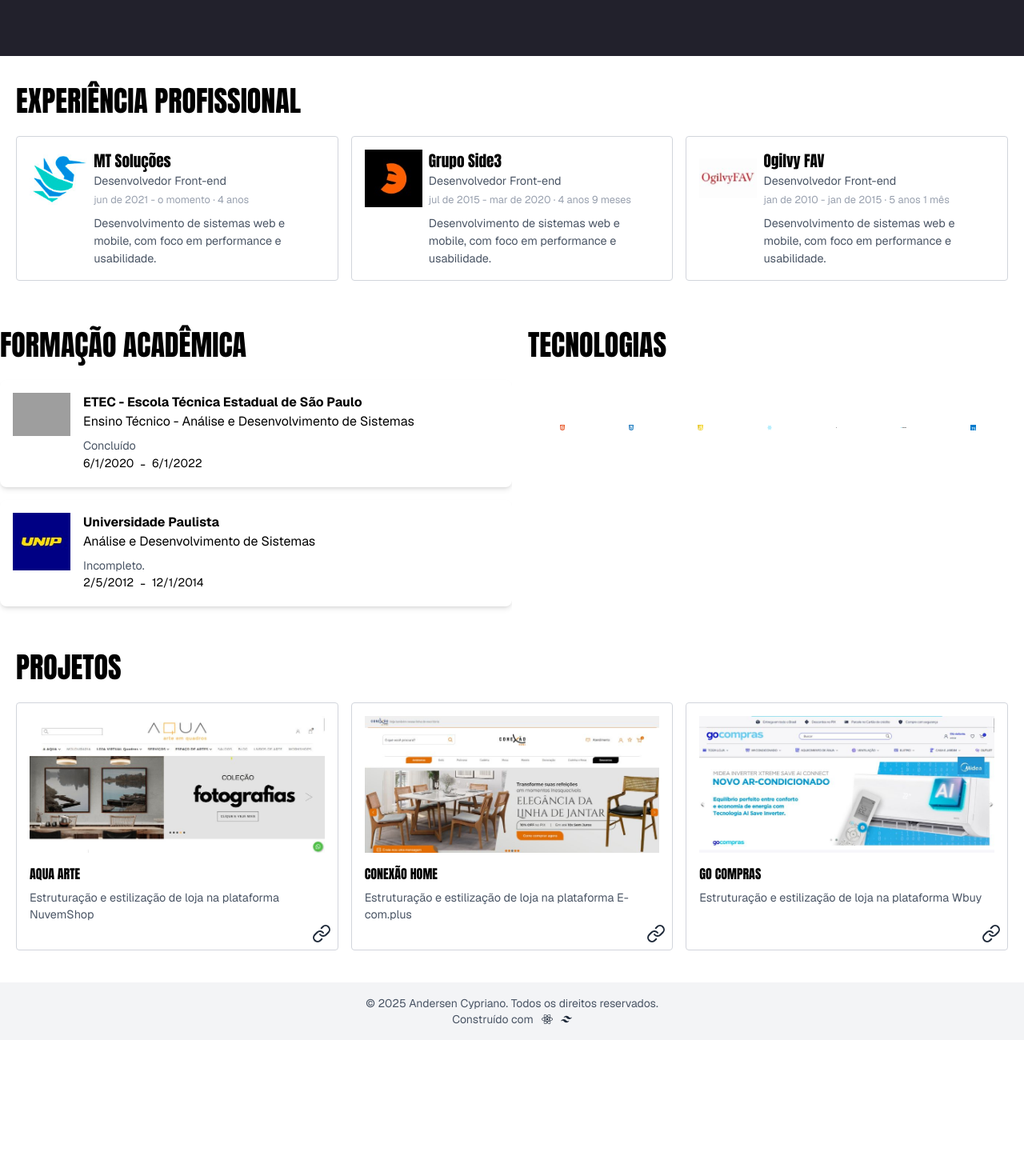
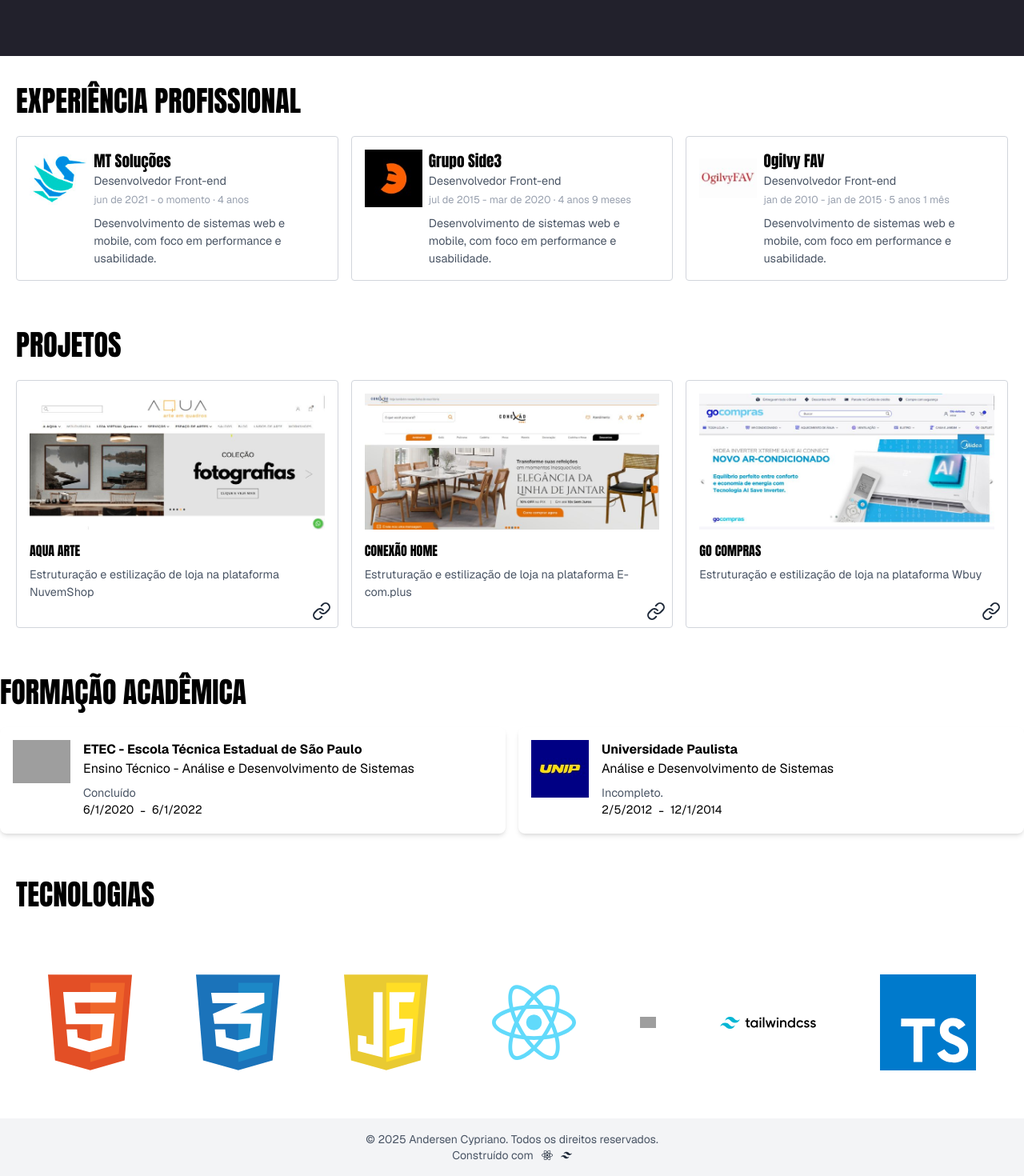
Before and after one commit to andersencypriano/portfolio-frontend, a React (Vite) app: page / in a window 1280 px wide. Shown: the part 490-1960 px from the top of the page at 80% size. Before the commit the page ends 1790 px from the top, so only its background shows below. Built offline with nearby package versions, Linux system fonts and the light colour scheme; grey boxes are pictures that could not be loaded.

Commit message:
refact: components

```diff
--- a/src/App.tsx
+++ b/src/App.tsx
@@ -8,29 +8,20 @@ import Skills from "./components/Skills/Skills";
 import TitleSection from "./components/TitleSection/TitleSection";
 import WorksList from "./components/WorksList/WorkList";
 
+
 function App() {
+
   return (
     <>
       <Header />
       <main className="">
-        <section
-          className="w-full h-[70dvh] flex items-center mb-4 bg-bg"
-          id="sobre"
-        >
+        <section className="w-full h-[70dvh] flex items-center mb-4 bg-bg" id="sobre">
           <div className="container mx-auto mt-24">
             <h1 className="text-6xl text-white text-center">
-              Olá, sou{" "}
-              <span className="text-amber-500 font-bold">
-                Andersen Cypriano
-              </span>
+              Olá, sou <span className="text-amber-500 font-bold">Andersen Cypriano</span>
             </h1>
             <p className="my-4 text-center text-white max-w-[50rem] mx-auto">
-              Sou desenvolvedor front-end com experiência na criação de
-              interfaces modernas e responsivas, utilizando HTML, CSS,
-              JavaScript, TypeScript, React e Next.js. Trabalho com integração
-              de APIs e foco em performance, usabilidade e boas práticas de
-              desenvolvimento. Estou sempre em busca de evolução contínua e
-              soluções criativas para cada projeto.
+              Sou desenvolvedor front-end com experiência na criação de interfaces modernas e responsivas, utilizando HTML, CSS, JavaScript, TypeScript, React e Next.js. Trabalho com integração de APIs e foco em performance, usabilidade e boas práticas de desenvolvimento. Estou sempre em busca de evolução contínua e soluções criativas para cada projeto.
             </p>
             <GradientButton href="#">Download CV</GradientButton>
           </div>
@@ -41,25 +32,23 @@ function App() {
             <JobList />
           </div>
         </section>
-        <div className="flex container mx-auto">
-          <section className="py-5 md:w-2/4" id="formacao">
-            <div className="container mx-auto">
-              <TitleSection title="Formação Acadêmica" />
-              <EducationList />
-            </div>
-          </section>
-          <section className="p-5 bg-white md:w-2/4" id="tecnologias">
-            <div className="container mx-auto">
-              <TitleSection title="Tecnologias" />
-              <Skills />
-            </div>
-          </section>
 
-        </div>
         <section className="p-5 bg-white" id="projetos">
           <div className="container mx-auto">
             <TitleSection title="Projetos" />
             <WorksList />
+          </div>
+        </section>
+        <section className="py-5" id="formacao">
+          <div className="container mx-auto">
+            <TitleSection title="Formação Acadêmica" />
+            <EducationList />
+          </div>
+        </section>
+        <section className="p-5 bg-white" id="tecnologias">
+          <div className="container mx-auto">
+            <TitleSection title="Tecnologias" />
+            <Skills />
           </div>
         </section>
 
--- a/src/components/Buttons/GradientButton.tsx
+++ b/src/components/Buttons/GradientButton.tsx
@@ -5,7 +5,7 @@ import type { GradientButtonProps } from "../../interfaces/Buttons";
 export default function GradientButton({ children, ...props }: GradientButtonProps) {
   return (
     <a
-      className={` w-[11rem] block text-center mx-auto sm:px-6 py-2 sm:py-3 rounded-lg bg-gradient-to-r from-[#6366f1] to-[#a855f7] text-white font-medium transition-all duration-300 hover:scale-102 shadow-lg hover:shadow-xl animate-bounce-slow`}
+      className={` w-[11rem] block text-center mx-auto sm:px-6 py-2 sm:py-3 rounded-lg bg-gradient-to-r from-[#6366f1] to-[#a855f7] text-white font-medium transition-all duration-300 hover:shadow-xl ease`}
       {...props}
     >
       {children}
--- a/src/components/EducationSection/EducationList.tsx
+++ b/src/components/EducationSection/EducationList.tsx
@@ -3,18 +3,16 @@ import type { IEducationItem } from "../../interfaces/Education";
 import { mockEducationList } from "../../db/education";
 import EducationItem from "./EducationItem";
 
-export default function EducationList () {
+export default function EducationList() {
   const [educationList, setEducationList] = useState<IEducationItem[]>([]);
 
   useEffect(() => {
     setEducationList(mockEducationList);
   }, []);
 
-
-
   return (
     <>
-      <ul>
+      <ul className="md:flex md:justify-center md:gap-4">
         {educationList.map((education, index) => (
           <li key={index} className="md:flex-1">
             <EducationItem education={education} />
--- a/src/components/MainMenu/MainMenu.tsx
+++ b/src/components/MainMenu/MainMenu.tsx
@@ -10,20 +10,22 @@ export default function MainMenu({flexDirection = "column"}: MainMenuProps) {
         </a>
       </li>
       <li className="flex items-center">
+        <a href="#projetos" onClick={scrollToSection} className="text-bg">
+          Projetos
+        </a>
+      </li>
+      <li className="flex items-center">
         <a href="#formacao" onClick={scrollToSection} className="text-bg">
           Formação acadêmica
         </a>
       </li>
+
       <li className="flex items-center">
         <a href="#tecnologias" onClick={scrollToSection} className="text-bg">
           Tecnologias
         </a>
       </li>
-      <li className="flex items-center">
-        <a href="#projetos" onClick={scrollToSection} className="text-bg">
-          Projetos
-        </a>
-      </li>
+
     </ul>
   );
 }
```
